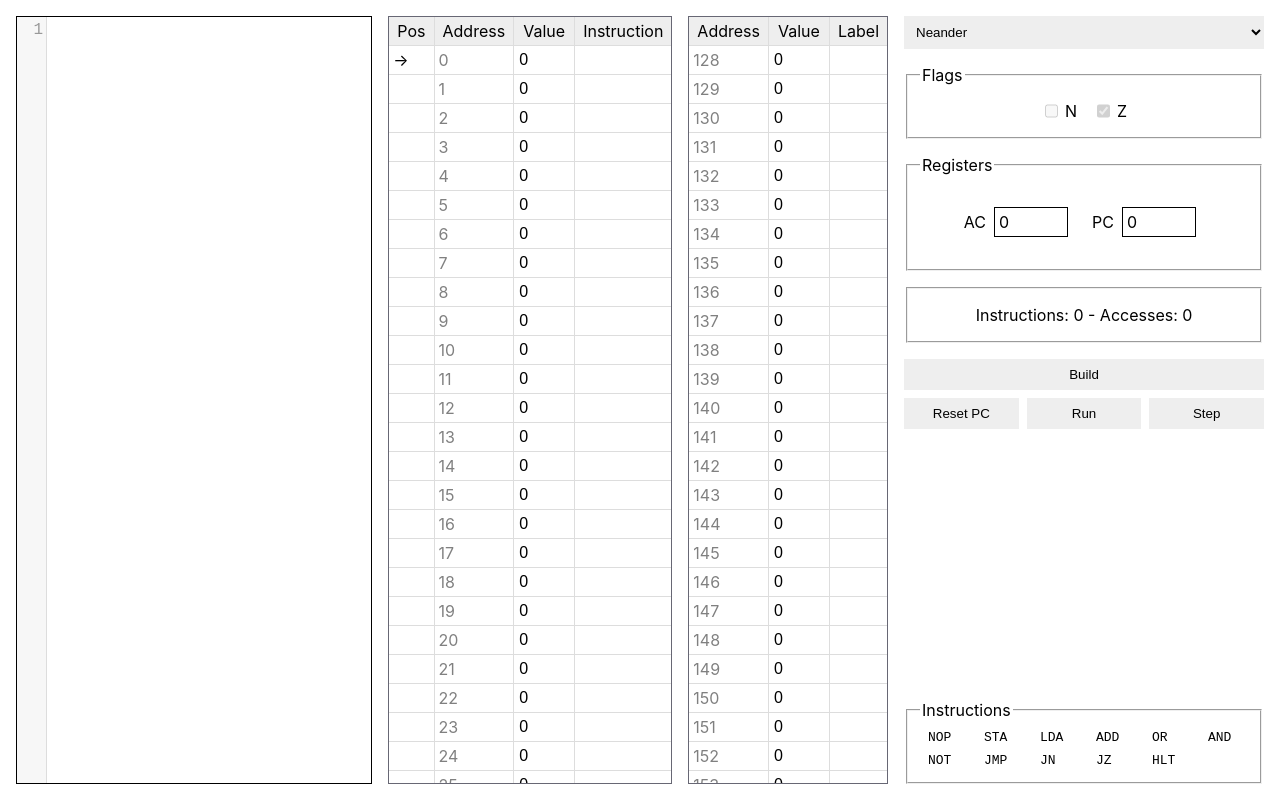
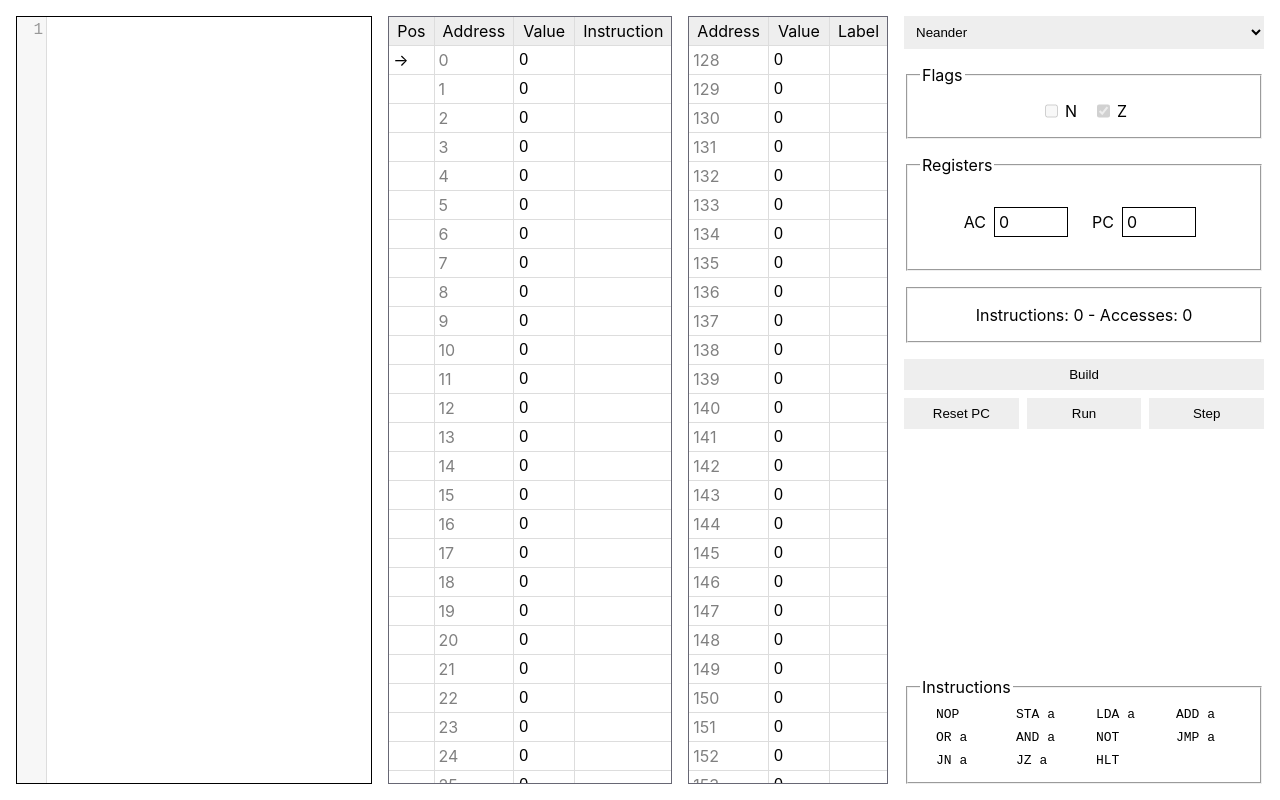
Before and after one commit to felipeal/hidra-web, a React (Create React App) app: page / in a window 1280 px wide. Built offline with nearby package versions, Linux system fonts and the light colour scheme.

Commit message:
Improve hints for instructions and addr. modes

```diff
--- a/src/ui/App.tsx
+++ b/src/ui/App.tsx
@@ -250,8 +250,14 @@ function App() {
           <legend>Instructions</legend>
           <div style={{ display: "flex", gap: "8px", flexWrap: "wrap", marginTop: "4px", marginBottom: "4px" }}>
             {machine.getInstructions().map((instruction, index) => {
-              return <div style={{ width: "40px", marginLeft: "8px", fontFamily: "monospace" }} key={index}>
-                {instruction.getMnemonic().toUpperCase()}
+              let assemblyFormat = [instruction.getMnemonic().toUpperCase(), ...instruction.getArguments()].join(" ");
+              assemblyFormat = assemblyFormat.replace("a0", "a").replace("a1", "b");
+              const isWide = (assemblyFormat.length > 7); // TODO: Revisit layout
+              return <div style={{
+                width: "56px", whiteSpace: "nowrap", fontFamily: "monospace",
+                marginLeft: (isWide ? "0" : "16px"), marginRight: (isWide ? "16px" : "0")
+              }} key={index}>
+                {assemblyFormat}
               </div>;
             })}
           </div>
@@ -261,10 +267,13 @@ function App() {
         {(machine.getAddressingModes().length > 1) && (
           <fieldset>
             <legend>Addressing modes</legend>
-            <div style={{ display: "flex", justifyContent: "center", gap: "8px", flexWrap: "wrap", marginTop: "4px", marginBottom: "4px" }}>
+            <div style={{
+              display: "flex", gap: "8px", flexWrap: "wrap", marginTop: "4px", marginBottom: "4px",
+              justifyContent: (machine.getAddressingModes().length > 2 ? "left" : "center")
+            }}>
               {machine.getAddressingModes().map((addressingMode, index) => {
-                return <div style={{ width: "40px", marginLeft: "8px", fontFamily: "monospace" }} key={index}>
-                  {Texts.getAddressingModeDescription(addressingMode.getAddressingModeCode()).acronym}
+                return <div style={{ width: "56px", marginLeft: "16px", fontFamily: "monospace" }} key={index}>
+                  {addressingMode.getAssemblyPattern().toUpperCase().replace("(.*)", "a") || "a"}
                 </div>;
               })}
             </div>
```
